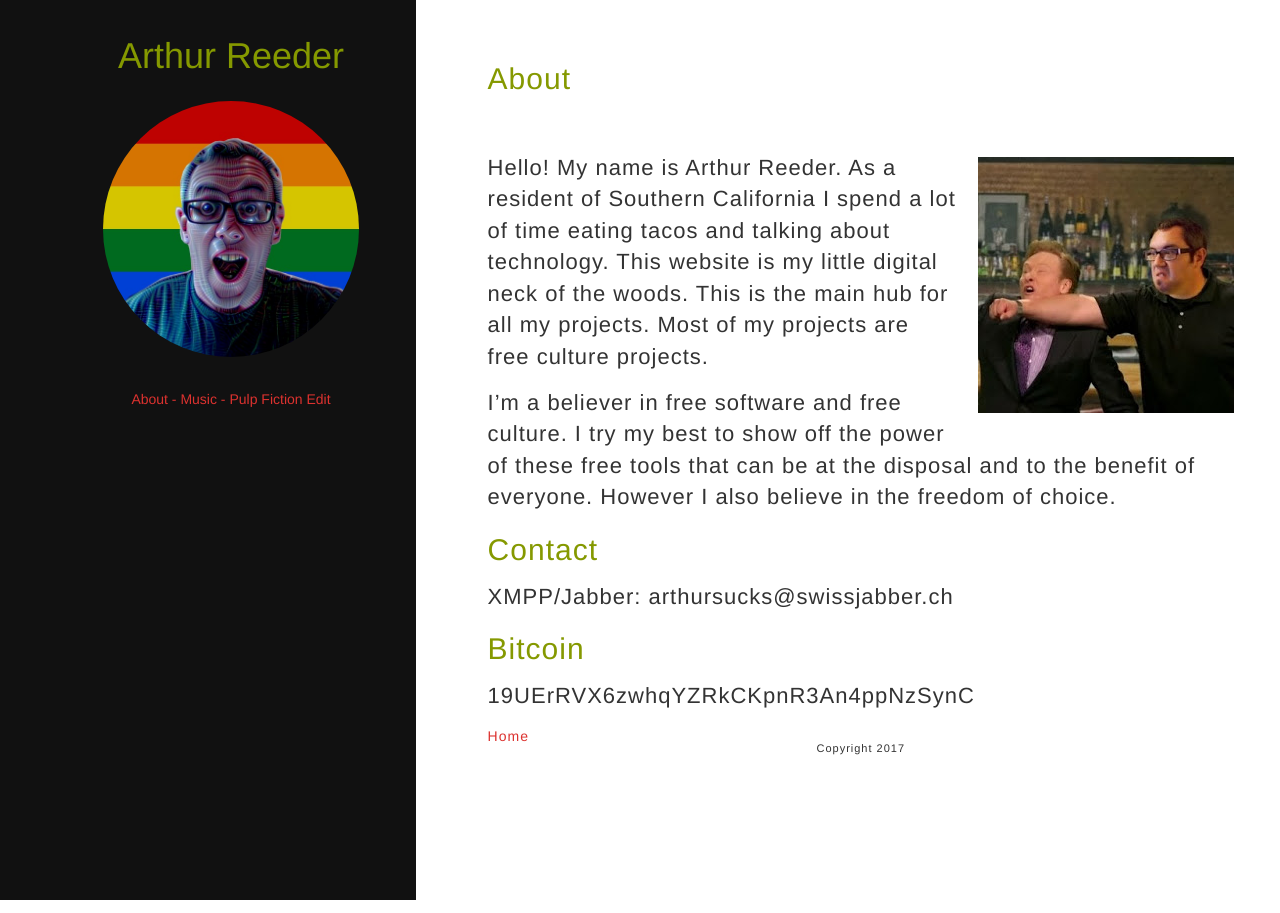
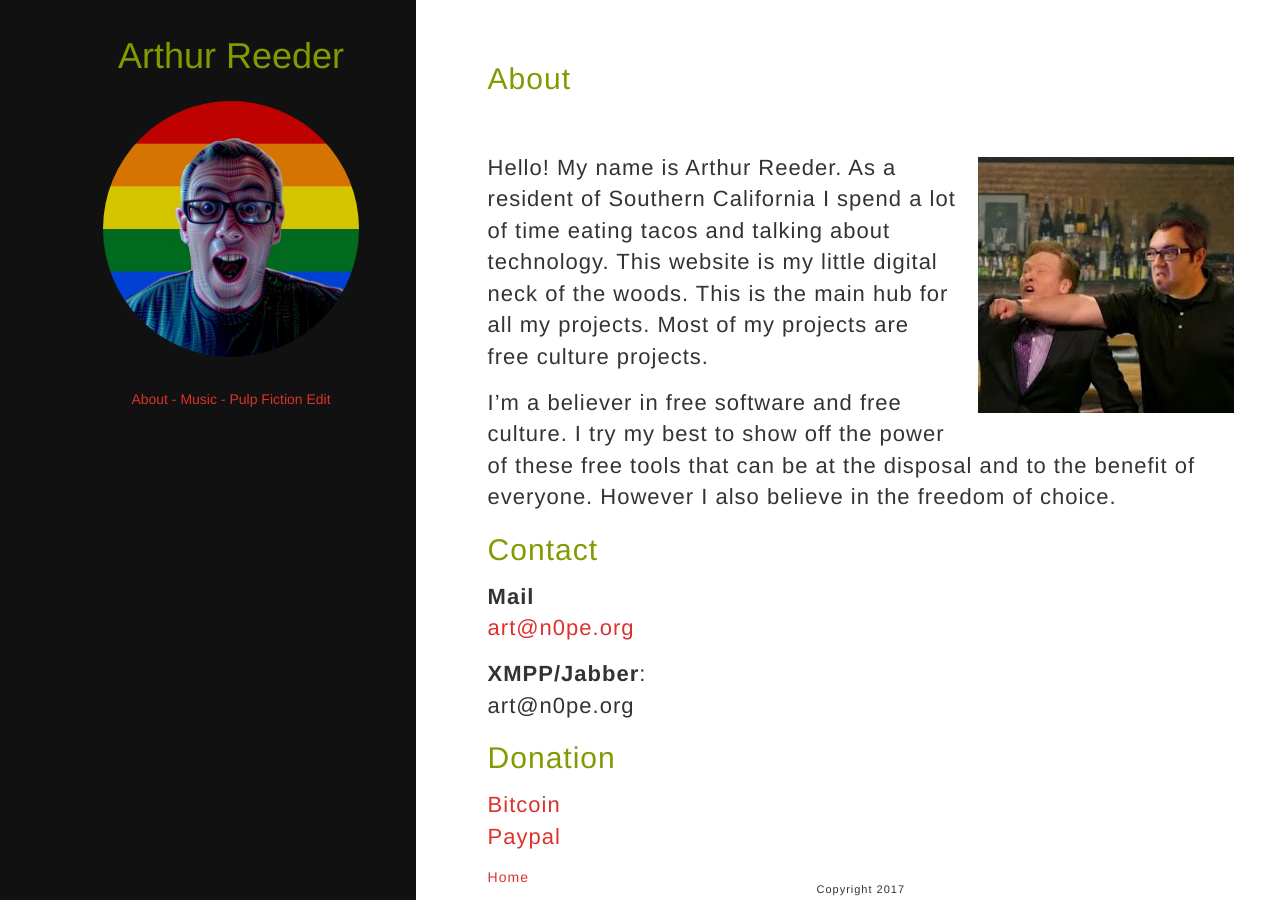
Before and after one commit to arthurpizza/dorkbox, a Jekyll site: the page built from about.markdown, in a window 1280 px wide. Built offline with Jekyll 4.4.1, drawn with Linux system fonts in a browser that asks for light colours.

Commit message:
Updated the About page.

```diff
--- a/about.markdown
+++ b/about.markdown
@@ -10,9 +10,13 @@ I’m a believer in free software and free culture. I try my best to show off th
 
 ## Contact
 
-XMPP/Jabber:
-arthursucks@swissjabber.ch
+**Mail**
+[art@n0pe.org](mailto:art@n0pe.org)
 
-## Bitcoin
+**XMPP/Jabber**:
+art@n0pe.org
 
-19UErRVX6zwhqYZRkCKpnR3An4ppNzSynC
+## Donation
+
+[Bitcoin](bitcoin:19UErRVX6zwhqYZRkCKpnR3An4ppNzSynC)
+[Paypal](https://paypal.me/arthurreeder)
```
